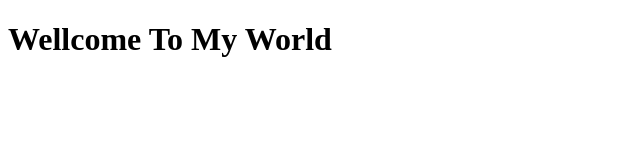
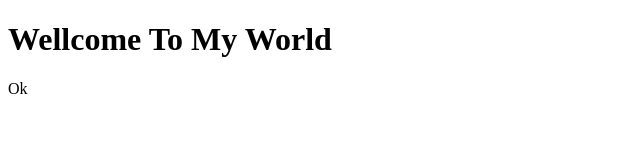
Before and after one commit to WhyerArmin/Exotaku, a plain HTML site: page index.html in a window 1280 px wide. Shown: the full height of the page, 0-640 px from the left. Drawn offline with Linux system fonts and the light colour scheme.

Commit message:
Update index.html

```diff
--- a/index.html
+++ b/index.html
@@ -7,5 +7,6 @@
 </head>
 <body>
     <h1>Wellcome To My World</h1>
+    <dev>Ok</dev>
 </body>
 </html>
```
